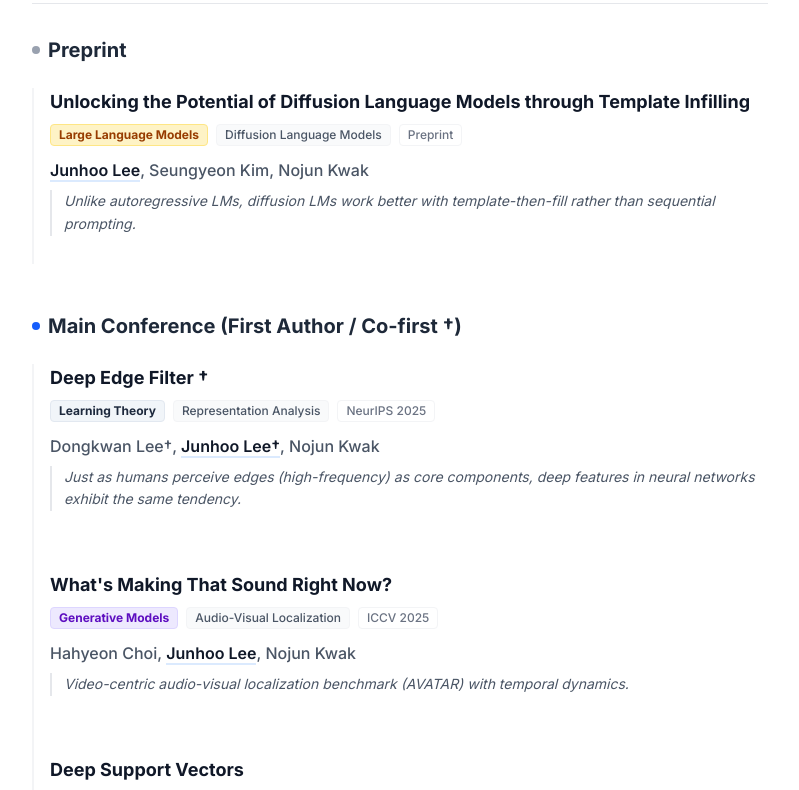
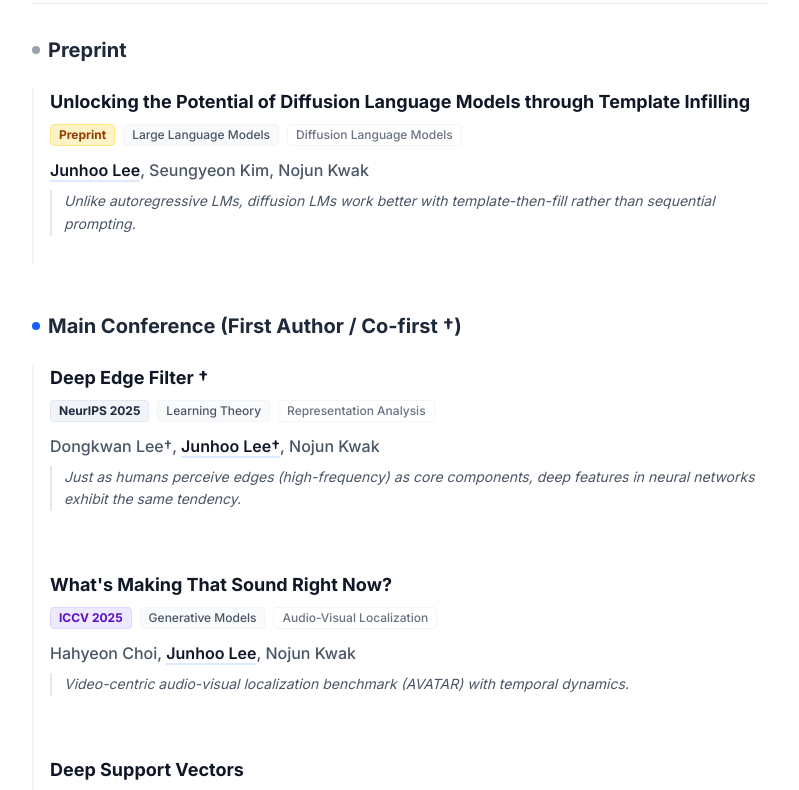
Before and after one commit to JunHoo-Lee/my-homepage, a Next.js app: page / in a window 1280 px wide. Shown: the part 1480-2270 px from the top of the page, without its empty margins (304-1103 px from the left). Built offline with nearby package versions, Linux system fonts and the light colour scheme; no server answers.

Commit message:
style: reorder publication tags (venue first) and apply color only to venue

```diff
--- a/app/(public)/page.tsx
+++ b/app/(public)/page.tsx
@@ -327,13 +327,13 @@ function PublicationItem({ title, authors, venue, year, link, tldr, category, su
 
             <div className="flex flex-wrap gap-2 mb-3">
                 <span className={`text-xs font-bold px-2 py-0.5 rounded border ${getCategoryColor(category)}`}>
+                    {venue}
+                </span>
+                <span className="text-xs font-medium text-gray-600 bg-gray-50 px-2 py-0.5 rounded border border-gray-100">
                     {category}
                 </span>
-                <span className="text-xs font-medium text-gray-600 bg-gray-50 px-2 py-0.5 rounded border border-gray-100">
+                <span className="text-xs font-medium text-gray-500 bg-white px-2 py-0.5 rounded border border-gray-100">
                     {subTag}
-                </span>
-                <span className="text-xs font-medium text-gray-500 bg-white px-2 py-0.5 rounded border border-gray-100">
-                    {venue}
                 </span>
             </div>
 
```
